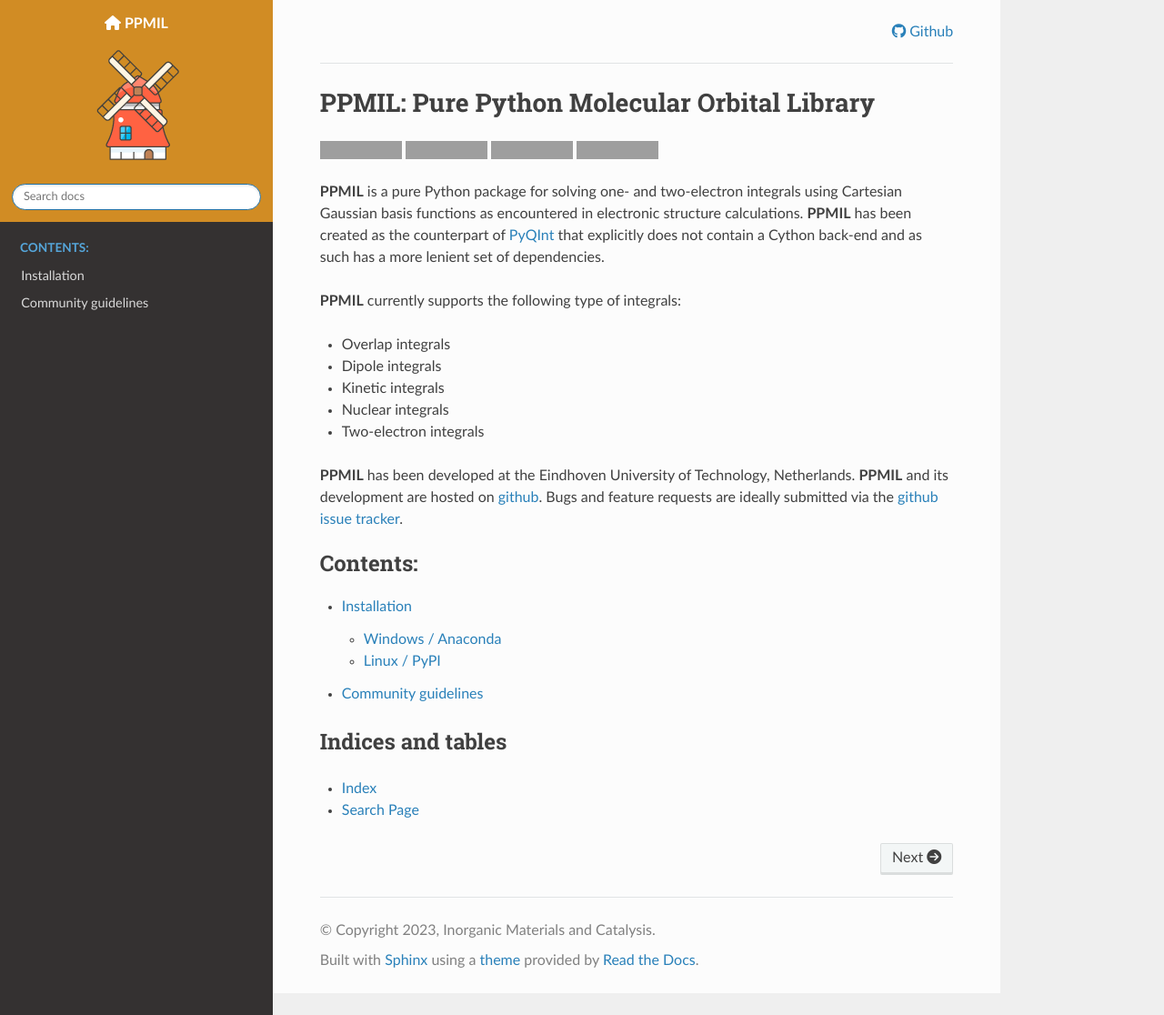
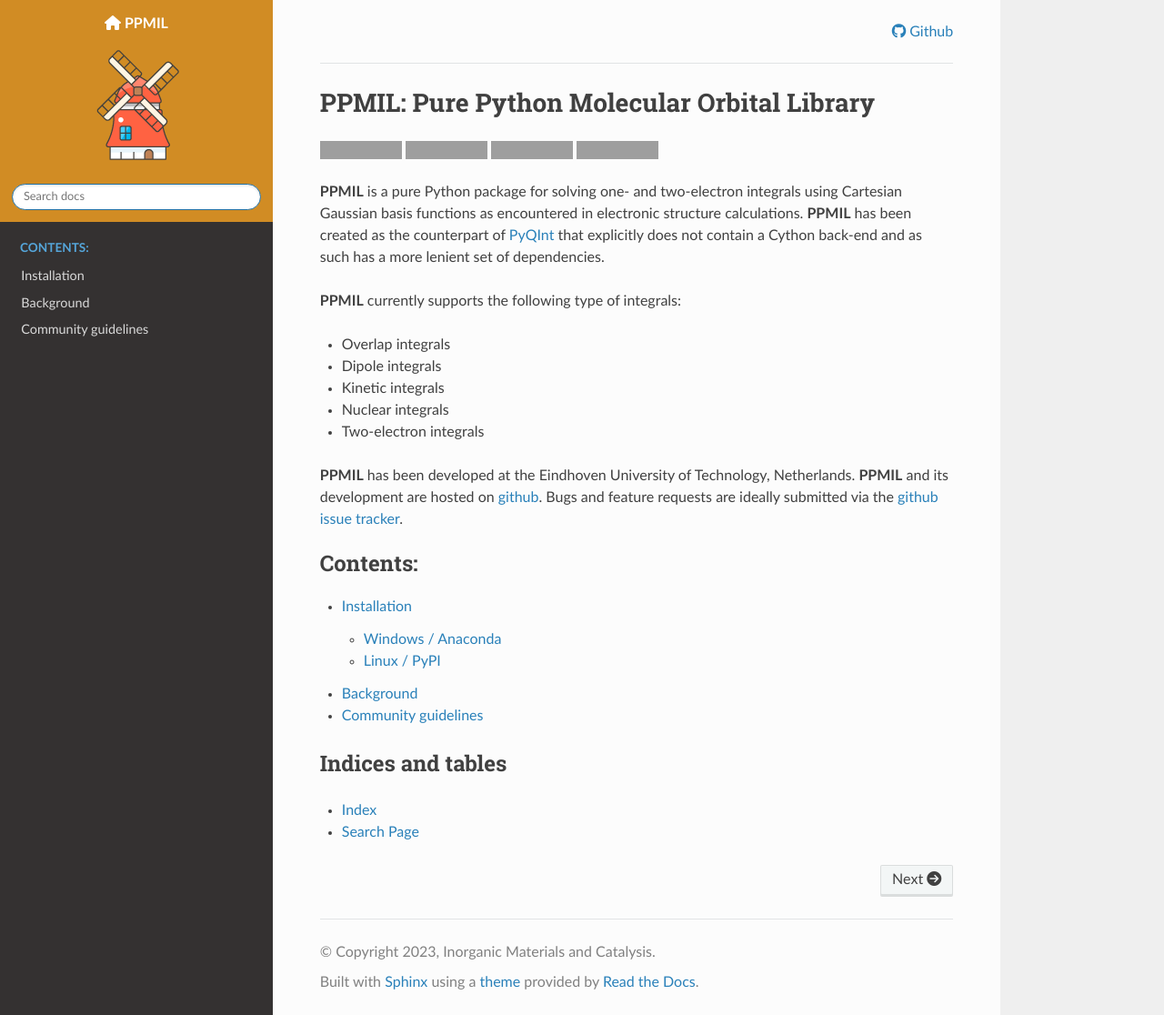
Before and after one commit to ifilot/ppmil, a Sphinx documentation site: the page built from docs/index.rst, in a window 1280 px wide and 1116 px high. Shown: the whole window at 91% size. Built offline with Sphinx 7.4.7 and the Read the Docs theme 2.0.0, drawn with Linux system fonts in a browser that asks for light colours; nearby versions of some CDN libraries; grey boxes are pictures that could not be loaded.

Commit message:
Adding placeholder for background

```diff
--- /dev/null
+++ b/docs/background.rst
@@ -0,0 +1,5 @@
+.. _background:
+.. index:: Background
+
+Background
+**********
--- a/docs/index.rst
+++ b/docs/index.rst
@@ -35,6 +35,7 @@ requests are ideally submitted via the `github issue tracker
    :caption: Contents:
 
    installation
+   background
    community_guidelines
 
 Indices and tables
```
